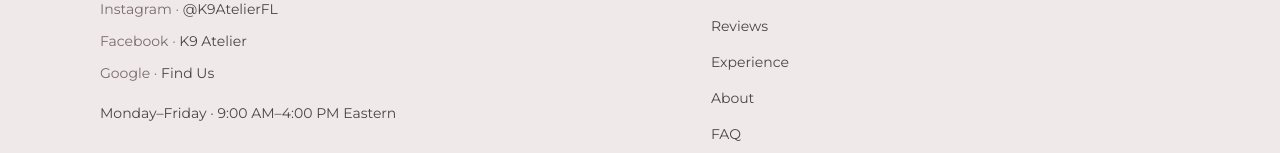
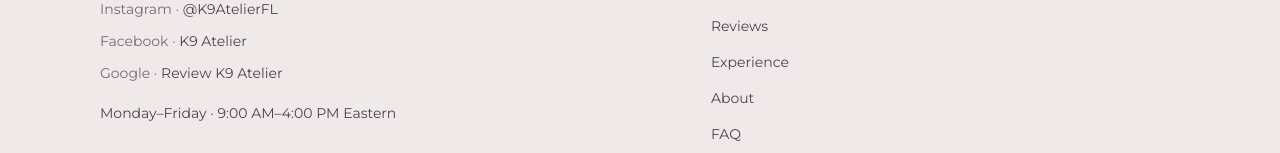
Before and after one commit to whee0593-sudo/K9-Atelier, a Next.js app: page /faq in a window 1280 px wide. Shown: the part 1687-1840 px from the top of the page. Built offline with nearby package versions, Linux system fonts and the light colour scheme; no server answers.

Commit message:
Point the footer Google link to leave a review for K9 Atelier.

```diff
--- a/content/business.json
+++ b/content/business.json
@@ -18,7 +18,7 @@
     },
     "google": {
       "businessProfileUrl": "https://share.google/GpMiMzxgC8NxDjAsI",
-      "writeReviewUrl": "https://g.page/r/CecMHxoqcJn8EBI/review",
+      "writeReviewUrl": "https://g.page/r/CecMHxoqcJn8EBM/review",
       "placeId": "",
       "mapsSearchUrl": "https://www.google.com/maps/search/?api=1&query=K9%20Atelier%20mobile%20pet%20grooming%20Palm%20Beach%20Gardens%20FL"
     }
--- a/src/components/Footer.tsx
+++ b/src/components/Footer.tsx
@@ -6,7 +6,7 @@
   getBrandInstagramUrl,
   getBrandPhoneTelHref,
   getBrandSearchName,
-  getGoogleProfileUrl,
+  getGoogleWriteReviewUrl,
 } from "@/lib/business";
 import { Container } from "@/components/luxury/Container";
 
@@ -90,16 +90,16 @@
               <span className="text-taupe">Facebook · </span>
               {brand.social.facebook}
             </a>
-            {getGoogleProfileUrl() ? (
+            {getGoogleWriteReviewUrl() ? (
               <a
-                href={getGoogleProfileUrl() ?? undefined}
+                href={getGoogleWriteReviewUrl() ?? undefined}
                 target="_blank"
                 rel="noopener noreferrer"
-                aria-label="K9 Atelier on Google"
+                aria-label="Review K9 Atelier on Google"
                 className="font-body mt-3 block text-sm text-ink transition hover:text-deep-lavender"
               >
                 <span className="text-taupe">Google · </span>
-                Find Us
+                Review K9 Atelier
               </a>
             ) : null}
             <p className="font-body mt-5 text-sm text-ink">
```
